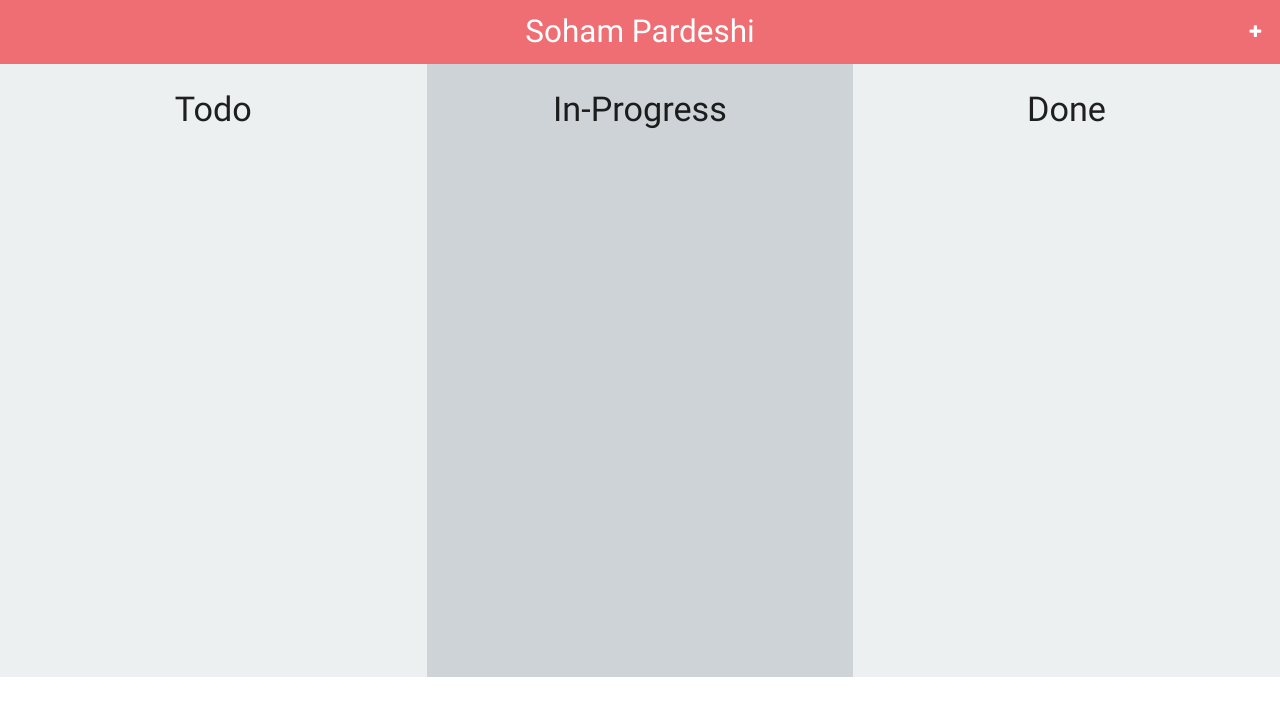
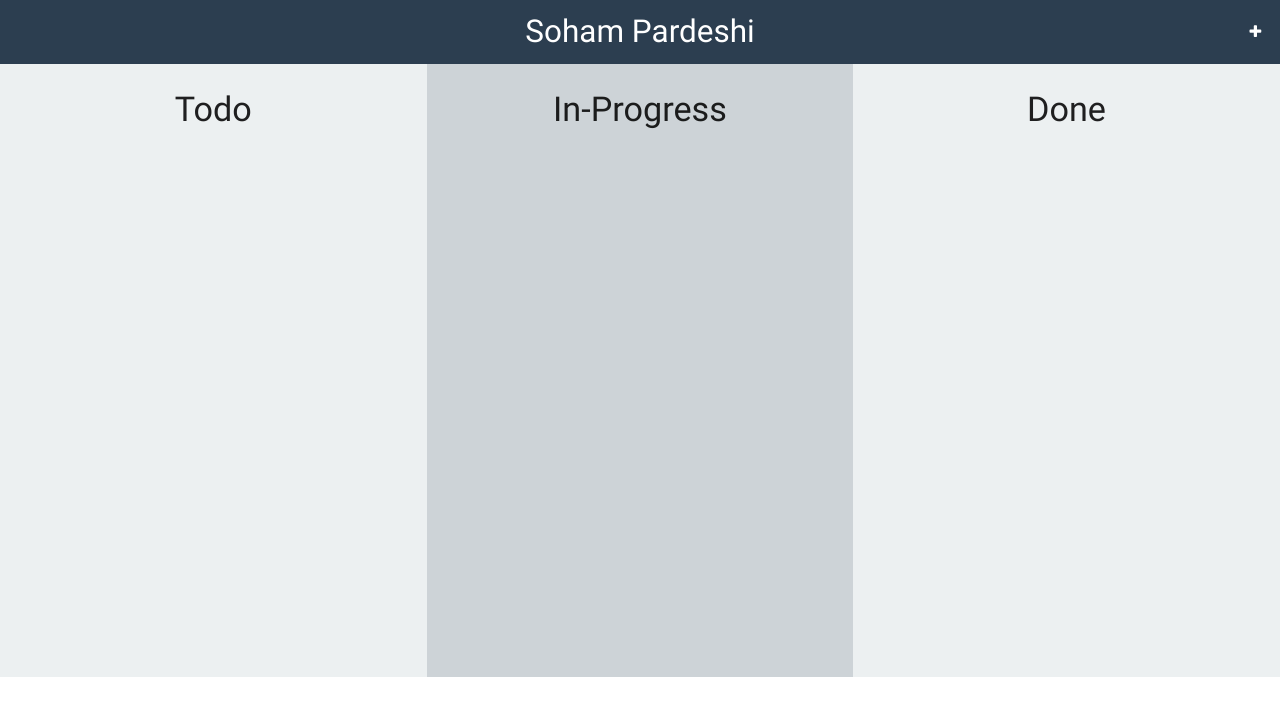
Before and after one commit to SohamPardeshi/kanban, a plain HTML site: page index.html in a window 1280 px wide. Drawn offline with nearby package versions, Linux system fonts and the light colour scheme; no server answers.

Commit message:
Update index.html

```diff
--- a/index.html
+++ b/index.html
@@ -22,7 +22,7 @@
     <body>
 
         <!-- Header Bar of Kanban -->
-        <nav>
+        <nav style="background:#2c3e50;">
             <div class="nav-wrapper">
             <a class="brand-logo center">Soham Pardeshi</a>
             <ul id="nav-mobile" class="right hide-on-med-and-down">
```
